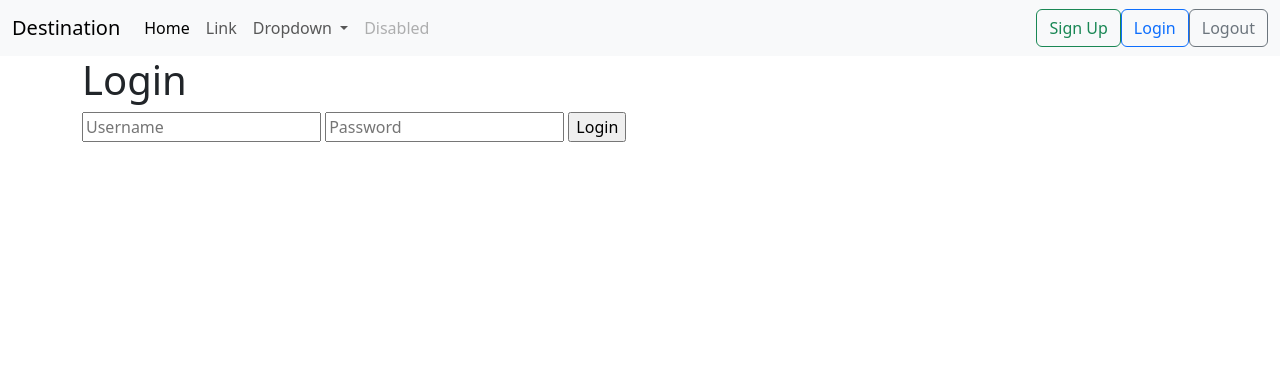
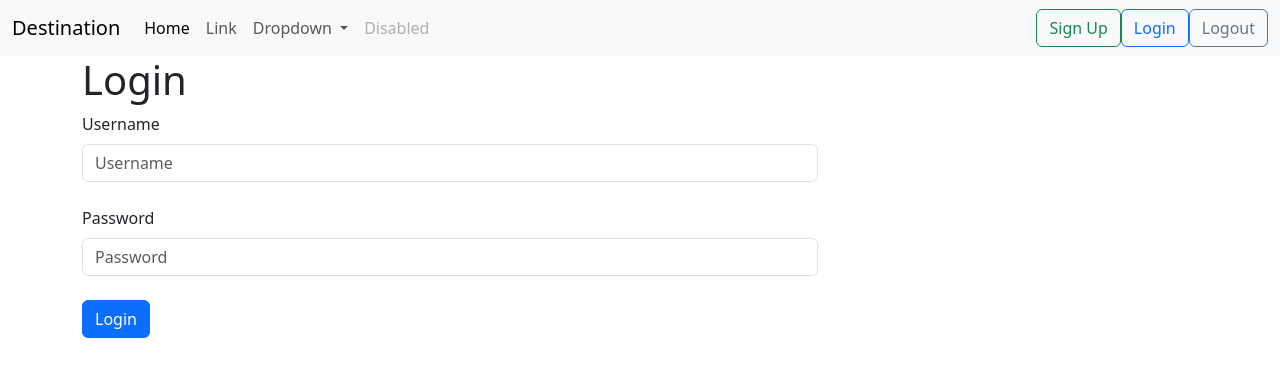
Before and after one commit to MmdMhdi-sh/destination, a Flask app: page /login in a window 1280 px wide. Shown: the top 377 px of the page. Run offline with Flask 3, Linux system fonts and the light colour scheme.

Commit message:
login form styling and flash

```diff
--- a/backend/app.py
+++ b/backend/app.py
@@ -1,10 +1,10 @@
 from datetime import timedelta, datetime
 from flask import (
     Flask,
+    flash,
     redirect,
     render_template,
     request,
-    session,
     url_for
 )
 from flask_bcrypt import Bcrypt
@@ -18,6 +18,8 @@ from wtforms.validators import InputRequired, Length, ValidationError
 app = Flask(__name__)
 
 app.secret_key = "thisisasecretkey"
+app.config["UPLOAD_EXTENSIONS"] = [".jpg", ".png"]
+app.config["UPLOAD_PATH"] = "image_uploads"
 app.config["SQLALCHEMY_DATABASE_URI"] = "sqlite:///flask.db"
 app.permanent_session_lifetime = timedelta(minutes=5)
 db = SQLAlchemy(app)
@@ -144,7 +146,12 @@ def login():
         if user:
             if bcrypt.check_password_hash(user.password, form.password.data):
                 login_user(user)
+                flash("Login Successful!")
                 return redirect(url_for('home_page'))
+            else:
+                flash("Wrong Password!")
+        else:
+            flash("Username is incorrect!")
     return render_template('pages/login.html', form=form)
 
 @app.route('/logout')
@@ -170,7 +177,7 @@ def city_posts_view(city_name):
             return 'You cannot add this post!'
     print("city_name = ",city_name)
     city_obj= City.query.filter_by(name=city_name).first()
-    posts_list = City.query.filter_by(name=city_name).first().posts
+    posts_list = City.query.filter_by(name=city_obj.name).first().posts
     return render_template('city/city_posts.html', city=city_obj, posts=posts_list)
 
 @app.route('/posts/<int:id>', methods=['POST', 'GET'])
--- a/backend/templates/pages/login.html
+++ b/backend/templates/pages/login.html
@@ -9,11 +9,30 @@
     <div class="row">
         <div class="col-8">
             <h1 class>Login</h1>
+            <div class="container">
+                <div class="row">
+                    <div class="col-12">
+                        {% with messages = get_flashed_messages() %}
+                        {% if messages %}
+                            <ul class=flashes>
+                            {% for message in messages %}
+                            <li>{{ message }}</li>
+                            {% endfor %}
+                            </ul>
+                        {% endif %}
+                        {% endwith %}
+                    </div>
+                </div>
+            </div>
             <form action="/login" method="POST">
                 {{ form.hidden_tag() }}
-                {{ form.username }}
-                {{ form.password }}
-                {{ form.submit }}
+                {{ form.username.label(class="form-label") }}
+                {{ form.username(class="form-control") }}
+                <br>
+                {{ form.password.label(class="form-label") }}
+                {{ form.password(class="form-control") }}
+                <br>
+                {{ form.submit(class="btn btn-primary") }}
             </form>
             <!-- <form action="/login" method="POST">
                 <label for="user-username" class="form-label">Username</label>
```
